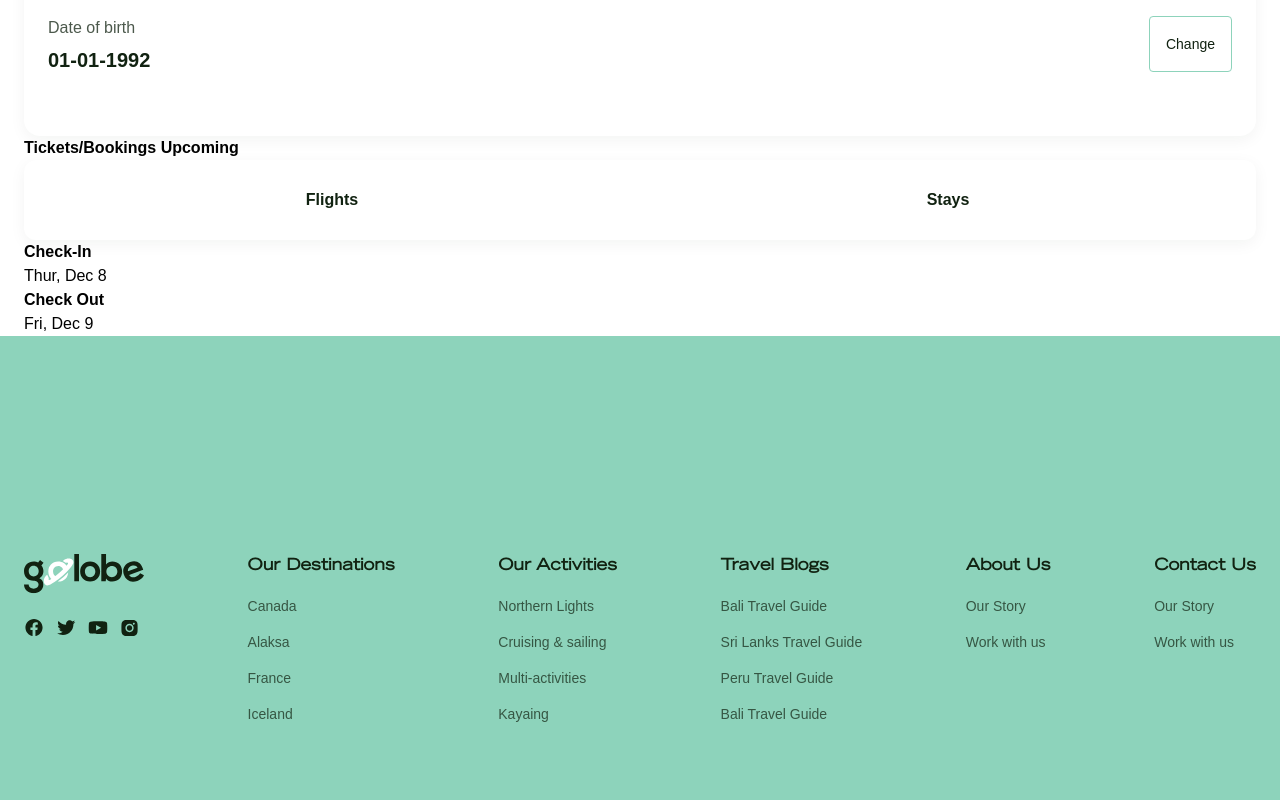
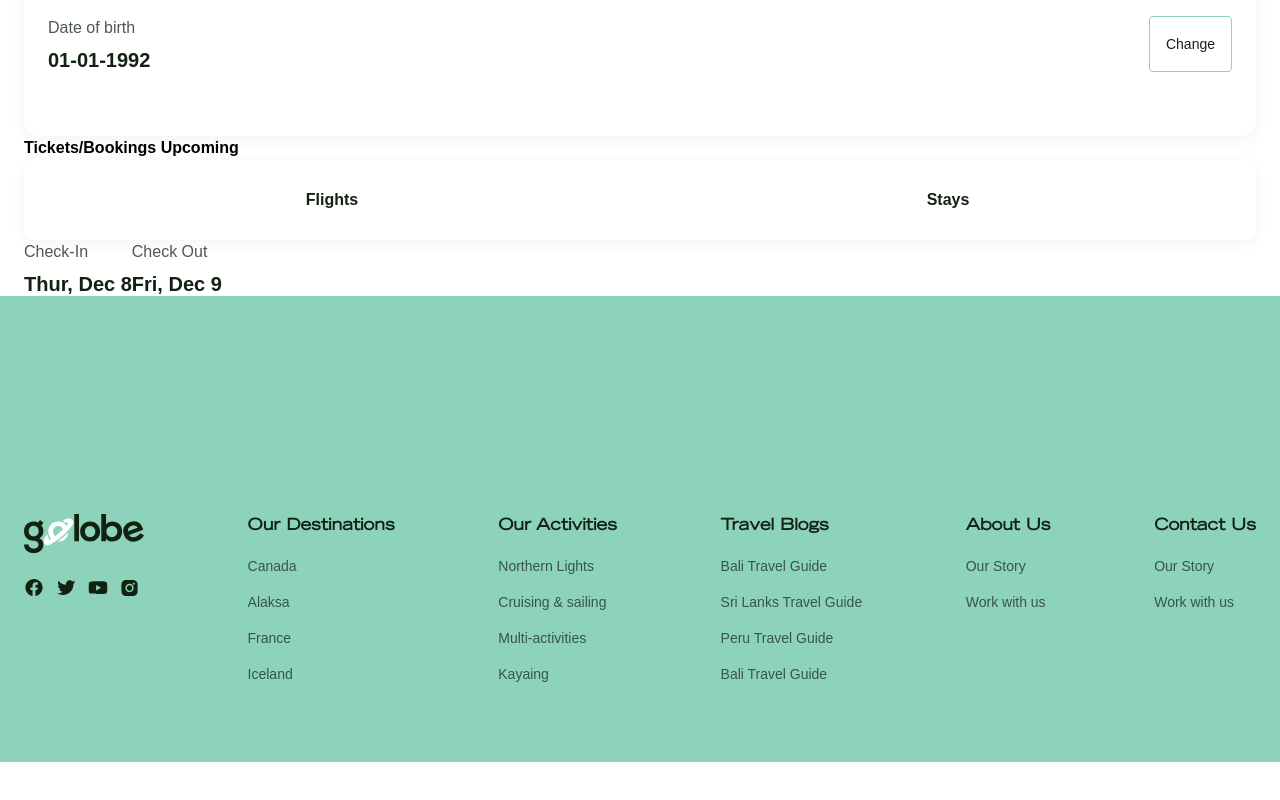
Before and after one commit to progdidi/globe, a React (Create React App) app: page / in a window 1280 px wide. Shown: the part 1613-2413 px from the top of the page. After the commit the page ends 2375 px from the top, so only its background shows below. Built offline with nearby package versions, Linux system fonts and the light colour scheme.

Commit message:
feat: feat AccountPage

```diff
--- a/src/pages/AccountPage/HistoryItem/HistoryItem.js
+++ b/src/pages/AccountPage/HistoryItem/HistoryItem.js
@@ -3,16 +3,16 @@ import './historyItem.scss';
 const HistoryItem = () => {
     return (
         <div className="user-history__item">
-            <img src="" alt="" className="user-history__item-img" />
+            <img src="" alt="" className="user-history__img" />
 
             <div className="user-history__date">
-                <div className="user-history__date-from">
+                <div className="user-history__date-check">
                     <h6 className="user-history__date-title">Check-In</h6>
 
                     <p className="user-history__date-text">Thur, Dec 8</p>
                 </div>
 
-                <div className="user-history__date-to">
+                <div className="user-history__date-check">
                     <h6 className="user-history__date-title">Check Out</h6>
 
                     <p className="user-history__date-text">Fri, Dec 9</p>
--- a/src/pages/AccountPage/HistoryItem/historyItem.scss
+++ b/src/pages/AccountPage/HistoryItem/historyItem.scss
@@ -0,0 +1,26 @@
+.user-history__item {
+    display: flex;
+    .user-history__img {
+
+    }
+
+    .user-history__date {
+        display: flex;
+        &-check {
+            .user-history__date-title {
+                font-family: var(--font-family);
+                font-weight: 400;
+                font-size: 16px;
+                color: var(--blackish-green);
+                opacity: 0.75;
+                margin-bottom: 8px;
+            }
+
+            .user-history__date-text {
+                font-weight: 600;
+                font-size: 20px;
+                color: var(--blackish-green);
+            }
+        }
+    }
+}
```
